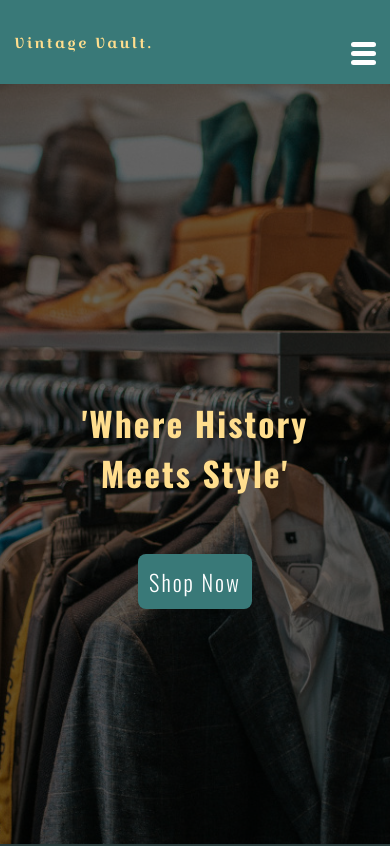
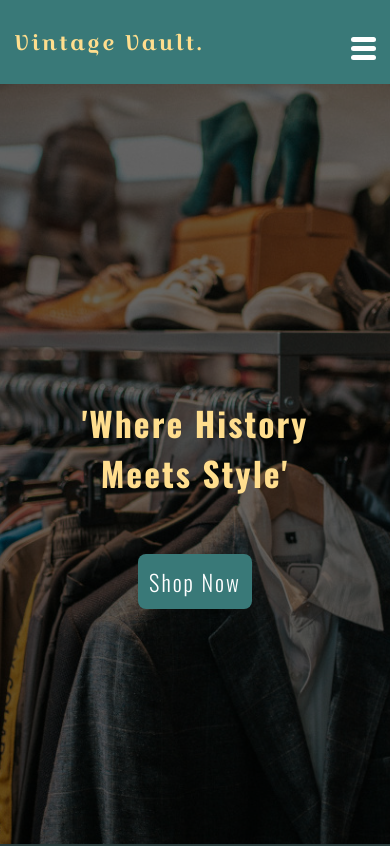
Before and after one commit to rafael-f-dev/Vintage-Vault, a React (Create React App) app in the folder vintage-vault-client/: page / in a window 390 px wide. Shown: the top 846 px of the page. Built offline with nearby package versions, Linux system fonts and the light colour scheme; no server answers.

Commit message:
continuing

```diff
--- a/vintage-vault-client/src/App.css
+++ b/vintage-vault-client/src/App.css
@@ -579,7 +579,6 @@ button:hover {
     cursor: pointer;
     position: relative;
     right: 3px;
-    top: 6px;
     margin-left: 2em;
   }
 
@@ -622,7 +621,7 @@ button:hover {
 @media (max-width: 650px) {
 
   .menu {
-    top: 20px;
+    top: 15px;
   }
 
   .navbar {
@@ -630,7 +629,7 @@ button:hover {
   }
 
   .active-logo {
-    font-size: 1.3em;
+    font-size: 1.9em;
   }
 
   .default-logo{
```
